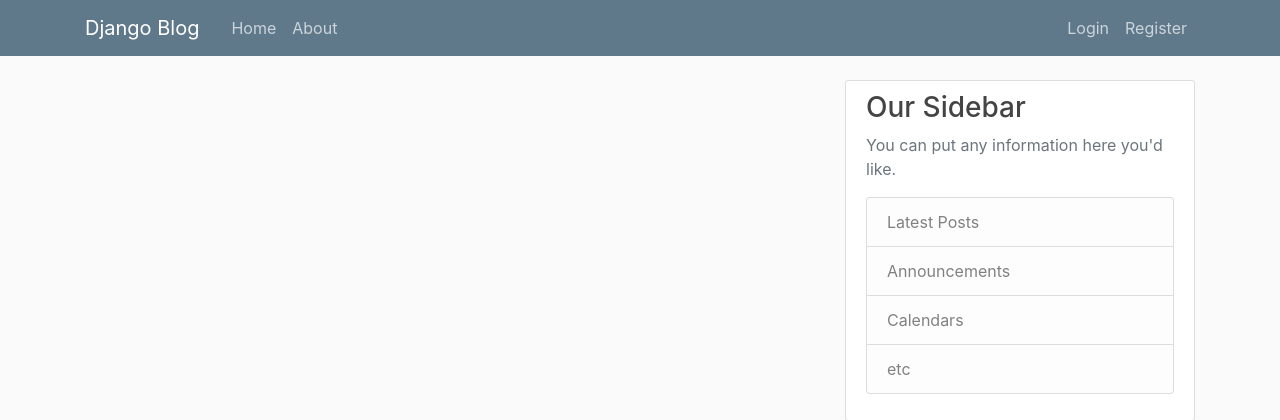
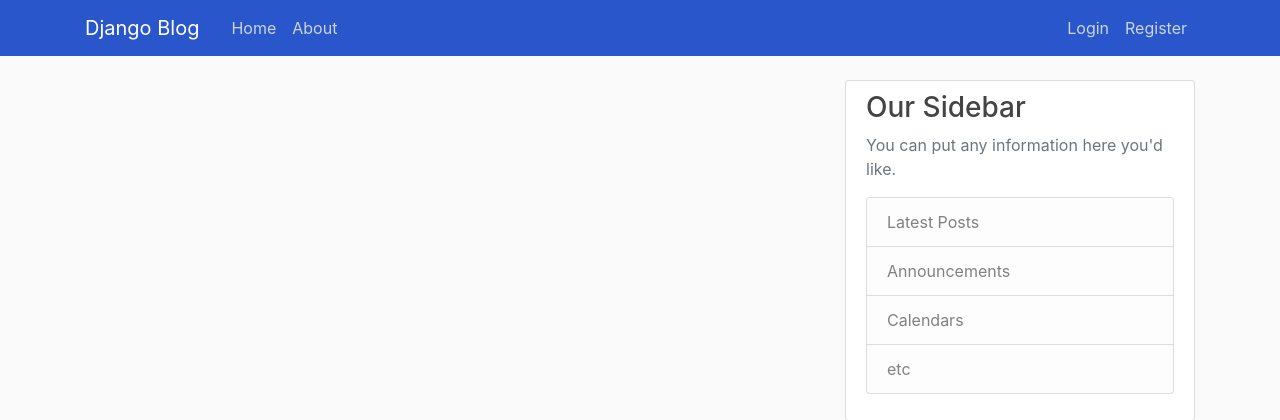
Before and after one commit to brad-mortensen/django-blog, a Django app: page / in a window 1280 px wide. Shown: the top 420 px of the page. Run offline with Django 3.2, Linux system fonts and the light colour scheme; data that the repository does not hold is empty; some libraries are stand-ins or nearby versions.

Commit message:
Updates css

```diff
--- a/blog/static/blog/main.css
+++ b/blog/static/blog/main.css
@@ -17,8 +17,12 @@ ul {
   margin: 0;
 }
 
+.nav_logo {
+  width: 10%;
+}
+
 .bg-steel {
-  background-color: #5f788a;
+  background-color: #2956cb;
 }
 
 .site-header .navbar-nav .nav-link {
```
